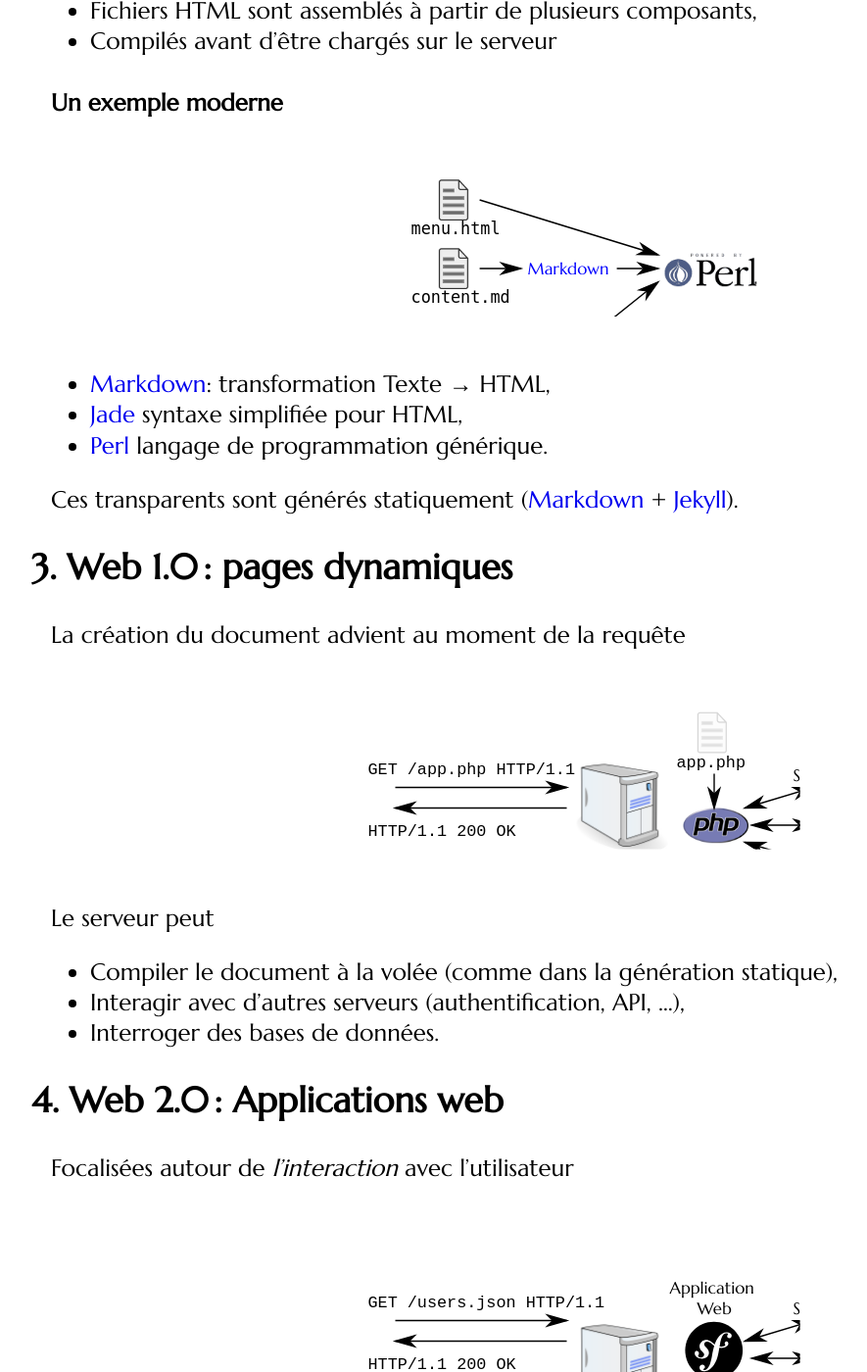
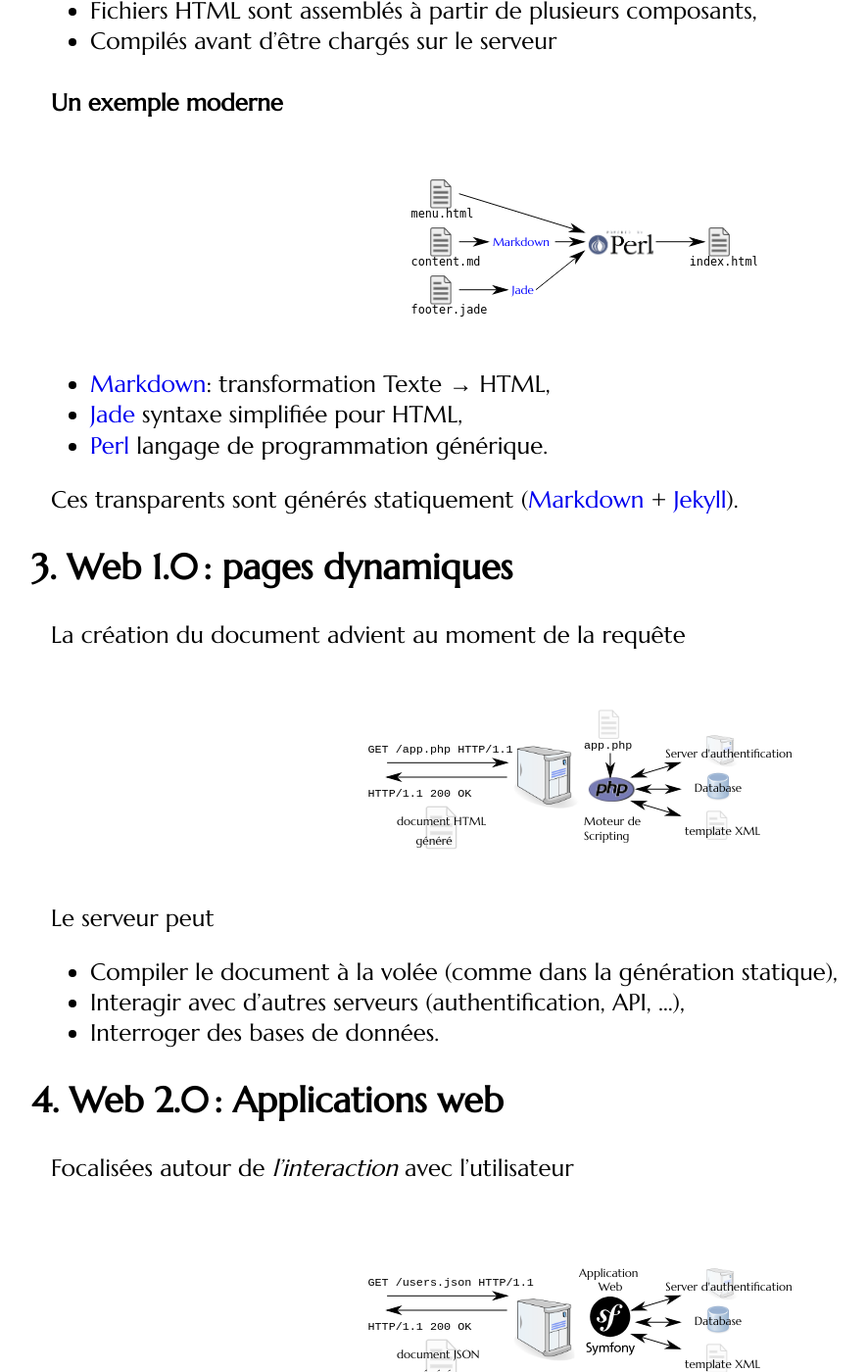
Before and after one commit to defeo/aws, a Jekyll site: the page built from classes/class3.md, in a window 1280 px wide and 1400 px high, scrolled down 685 px. Shown: the whole window at 98% size, without its empty margins (54-939 px from the left). Built offline with Jekyll 4.4.1, drawn with Linux system fonts in a browser that asks for light colours; some web fonts are replaced.

Commit message:
Fixes d'affichage pour Chrome, Opera et IE9

```diff
--- a/classes/class3.md
+++ b/classes/class3.md
@@ -89,6 +89,7 @@ HTML, images, etc.
 
 - Fichiers HTML sont assemblés à partir de plusieurs composants,
 - Compilés avant d'être chargés sur le serveur
+{:.no-wrap}
 
 #### Un exemple moderne
 
@@ -105,6 +106,7 @@ HTML, images, etc.
 		xlink:href="../assets/document.png"
 		width="44" height="60" />
   </defs>
+  <g style="-webkit-transform:scale(0.7);-ms-transform:scale(0.7)">
   <g style="font-family:Mono">
 	<use xlink:href="#file" x="40" y="0" />
 	<text x="0" y="80">menu.html</text>
@@ -135,6 +137,7 @@ HTML, images, etc.
   <g style="fill:blue">
     <a xlink:href="http://daringfireball.net/projects/markdown/"><text x="170" y="138">Markdown</text></a>
 	<a xlink:href="http://jade-lang.com/"><text x="210" y="238">Jade</text></a>
+  </g>
   </g>
 </svg>
 
@@ -178,7 +181,7 @@ La création du document advient au moment de la requête
          style="fill-rule:evenodd;stroke:#000000;stroke-width:1pt;marker-start:none" />
     </marker>
   </defs>
-  <g>
+  <g style="-webkit-transform:scale(0.7);-ms-transform:scale(0.7)">
     <image
        xlink:href="../assets/server.png"
        x="300" y="80"
@@ -305,7 +308,7 @@ Focalisées autour de *l'interaction* avec l'utilisateur
          style="fill-rule:evenodd;stroke:#000000;stroke-width:1pt;marker-start:none" />
     </marker>
   </defs>
-  <g>
+  <g style="-webkit-transform:scale(0.7);-ms-transform:scale(0.7)">
     <image
        xlink:href="../assets/server.png"
        x="300" y="120"
```
Also changed, not shown: classes/class1.md (+4 -3 lines), css/dz-slides-customization.css (+11 -2 lines).
